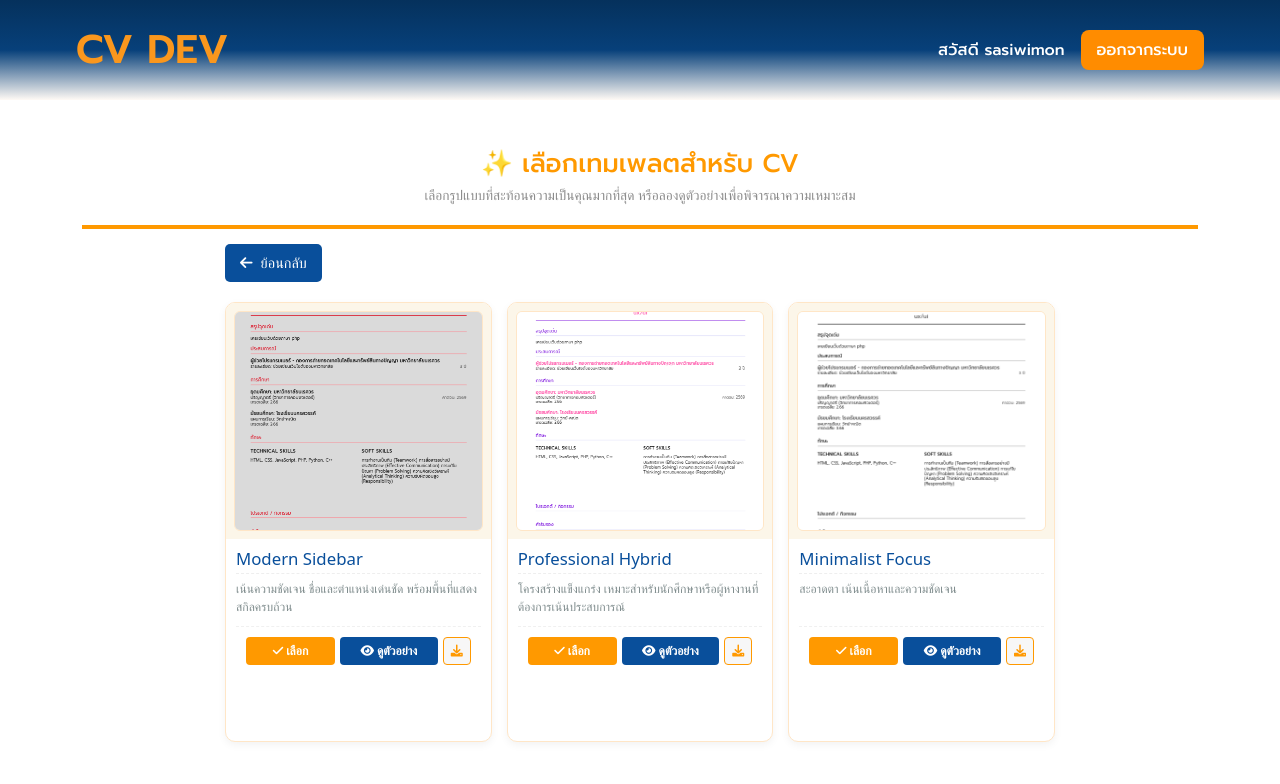
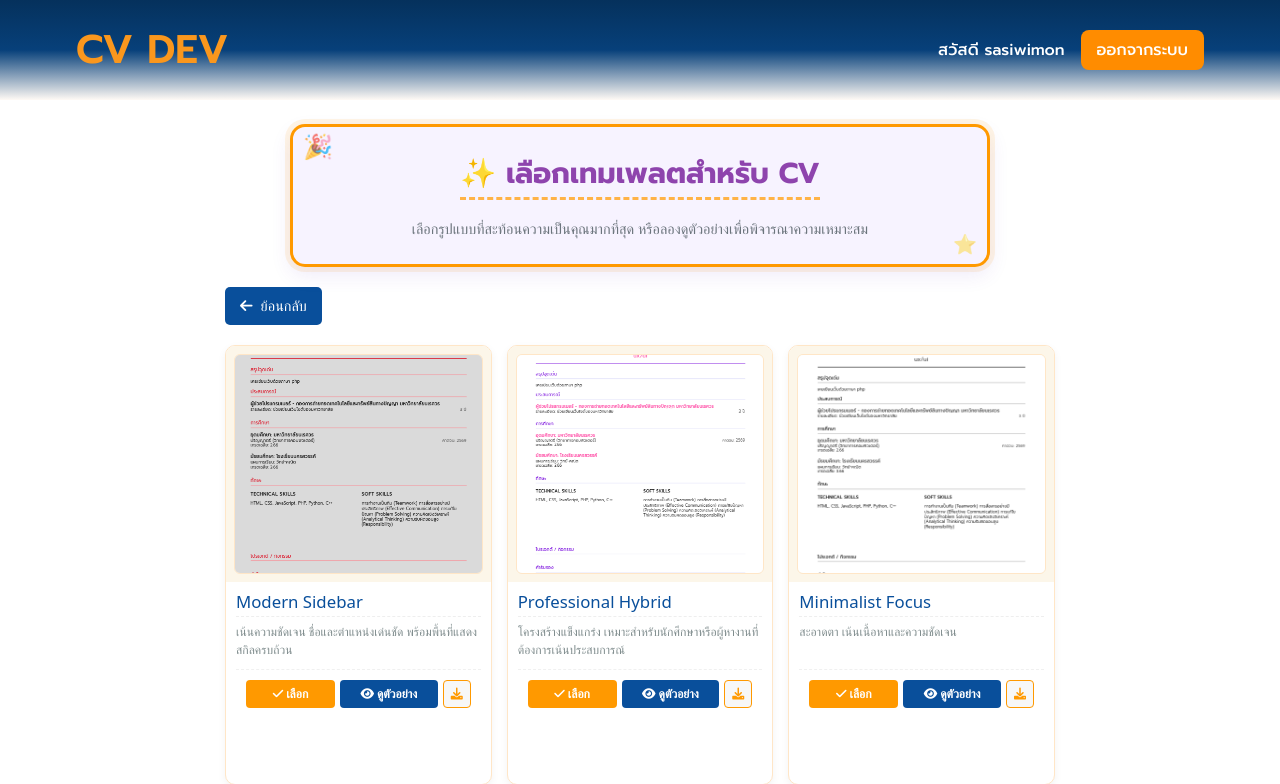
Before and after one commit to sasiwimon5247/cv-system, a PHP site: page /template.php in a window 1280 px wide. Shown: the top 784 px of the page. Run offline with PHP 8.4, Linux system fonts and the light colour scheme; a user stored in the database is signed in; data comes from the database, SQL or seed files in the repository; data that the repository does not hold is empty; some libraries are stand-ins or nearby versions.

Commit message:
change cv templat

```diff
--- a/style/template-selection.css
+++ b/style/template-selection.css
@@ -16,27 +16,83 @@ main {
 html {
     overflow-x: hidden;
 }
+/* 💖 CSS สำหรับ Header น่ารัก มีลูกเล่น */
+
 .page-header {
     text-align: center;
-    padding: 25px 10px 20px;
-    background-color: #ffffff;
-    border-bottom: 4px solid #ff9900;
+    padding: 30px 20px 25px; /* เพิ่ม padding ให้มีพื้นที่มากขึ้น */
+
+    /* 🎨 สีพื้นหลังใหม่: ใช้สีพาสเทลอ่อนๆ */
+    background-color: #f7f3ff; /* สีลาเวนเดอร์อ่อนมาก */
+
+    /* 📐 กรอบและลูกเล่น */
+    border: 3px solid #ff9900; /* กรอบหนา สีส้มหลัก */
+    border-radius: 15px; /* ขอบโค้งมนน่ารัก */
+    max-width: 700px; /* จำกัดความกว้างให้ดูเป็นกล่องมากขึ้น */
+    margin: 20px auto; /* จัดให้อยู่ตรงกลางและมีระยะห่าง */
+
+    /* ✨ เงาแบบนุ่มนวลและมีสีสันเล็กน้อย */
+    box-shadow: 0 8px 20px rgba(100, 50, 200, 0.1), /* เงาหลักสีม่วงอ่อน */
+                0 0 0 5px rgba(255, 153, 0, 0.1); /* ขอบเรืองแสงสีส้มจางๆ */
+
+    /* 🖼️ เพิ่มลูกเล่นกรอบด้านใน (ใช้ pseudo-element) */
+    position: relative; /* สำคัญสำหรับการใช้ ::after/::before */
+    overflow: hidden; /* ซ่อนส่วนที่เกินขอบ */
 }
 
+/* เพิ่มองค์ประกอบตกแต่งเล็กน้อย */
+.page-header::before {
+    content: '🎉'; /* ไอคอนตกแต่ง */
+    position: absolute;
+    top: 5px;
+    left: 10px;
+    font-size: 1.5em;
+    opacity: 0.7;
+    animation: bounce 2s infinite; /* เพิ่มอนิเมชั่นเด้งดึ๋ง */
+}
+
+.page-header::after {
+    content: '⭐'; /* ไอคอนตกแต่ง */
+    position: absolute;
+    bottom: 5px;
+    right: 10px;
+    font-size: 1.2em;
+    opacity: 0.5;
+}
+
+
+/* 📝 หัวข้อ H1 */
 .page-header h1 {
     font-family: 'Prompt', sans-serif;
-    font-size: 1.6em;
-    color: #ff9900;
-    margin-bottom: 5px;
+    font-size: 1.8em; /* เพิ่มขนาดตัวอักษร */
+    color: #8e44ad; /* เปลี่ยนเป็นสีม่วงเข้ม */
+    margin-bottom: 8px;
+    font-weight: 700;
+
+    /* 🌟 เพิ่มขีดเส้นใต้ที่ดูน่ารัก */
+    display: inline-block;
+    border-bottom: 3px dashed #ffb347; /* เส้นประสีส้มน่ารัก */
+    padding-bottom: 5px;
 }
 
+/* 💬 ข้อความบรรยาย P */
 .page-header p {
-    font-size: 0.85em;
-    color: #8c8c8c;
+    font-size: 0.9em;
+    color: #6c757d; /* สีเทาเข้มขึ้นเล็กน้อย */
     max-width: 500px;
-    margin: 0 auto;
+    margin: 10px auto 0;
+    line-height: 1.5;
 }
 
+/* 🤸‍♀️ Keyframes สำหรับอนิเมชั่นเด้งดึ๋ง */
+@keyframes bounce {
+  0%, 100% {
+    transform: translateY(0);
+  }
+  50% {
+    transform: translateY(-5px);
+  }
+}
 .back-to-fillout {
     max-width: 850px;
     margin: 15px auto 0; /* จัดให้อยู่ตรงกลางและมีระยะห่างด้านบน */
```
